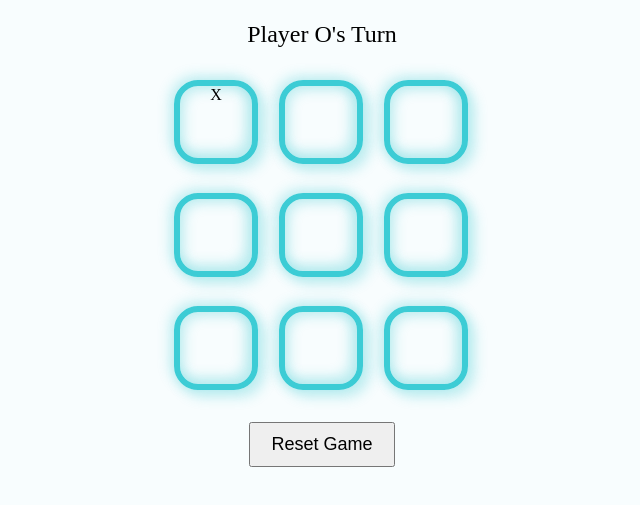
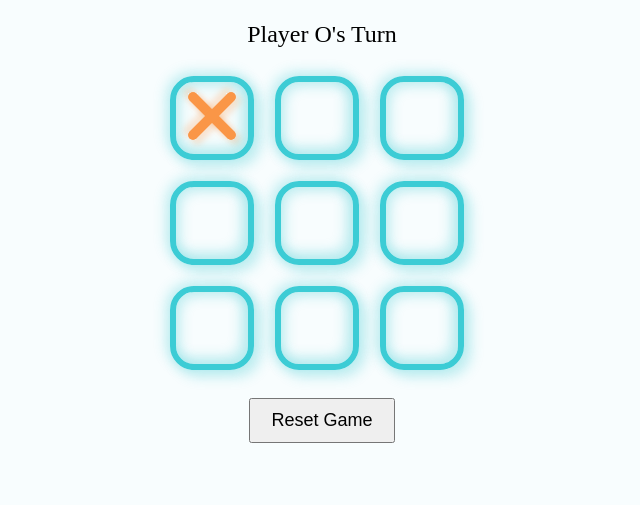
Before and after one commit to ItIsNotKeshav/tictactoe, a website: page index.html in a window 1280 px wide. Both pictures are taken after a click on the element 534 px from the left and 191 px from the top of the page. Shown: the part 69-574 px from the top of the page, without its empty margins (318-958 px from the left). Drawn offline with Linux system fonts and the light colour scheme.

```diff
--- a/script.js
+++ b/script.js
@@ -13,7 +13,12 @@
 function makeMove(cellIndex) {
     if (gameStatus[cellIndex] === "" && !checkWinner()) {
         gameStatus[cellIndex] = currentPlayer;
-        cells[cellIndex].textContent = currentPlayer;
+        const cell = cells[cellIndex];
+        if (currentPlayer === 'X') {
+            cell.innerHTML = '<img src="cross.svg" alt="Cross">';
+        } else {
+            cell.innerHTML = '<img src="circle.svg" alt="Circle">';
+        }
         if (checkWinner()) {
             messageElement.textContent = `Player ${currentPlayer} wins!`;
         } else if (checkDraw()) {
@@ -24,6 +29,7 @@
         }
     }
 }
+
 
 function checkWinner() {
     return winningCombinations.some(combination => {
--- a/style.css
+++ b/style.css
@@ -32,7 +32,7 @@
     -6px -6px 12px 2px rgba(60, 204, 213, 0.25) inset;
   border-radius: 24px;
   border: 6px #3cccd5 solid;
-  margin: 12px;
+  margin: 8px;
   fill: none;
   transition: all 0.3s ease-in-out;
   cursor: pointer;
```
Also changed, not shown: package.json (added, +10 -0 lines), server.js (added, +15 -0 lines), 1 other file.
